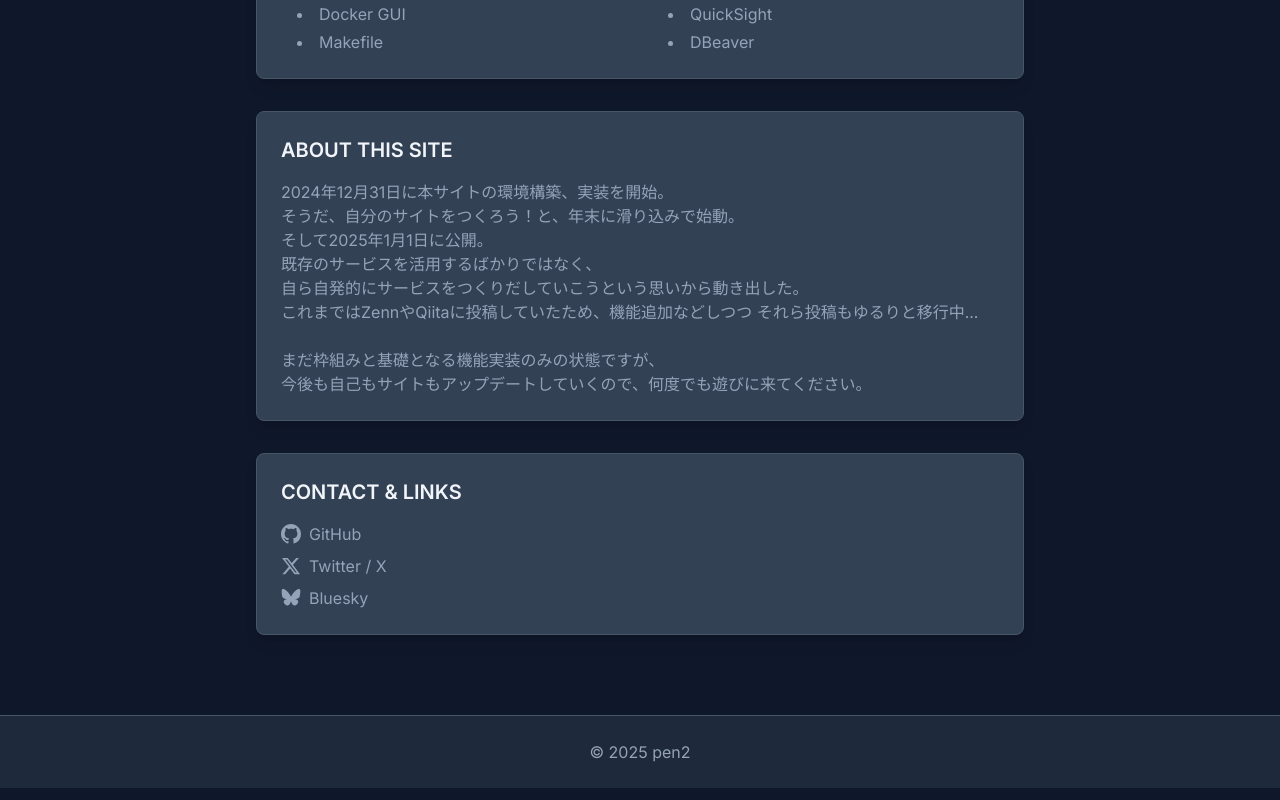
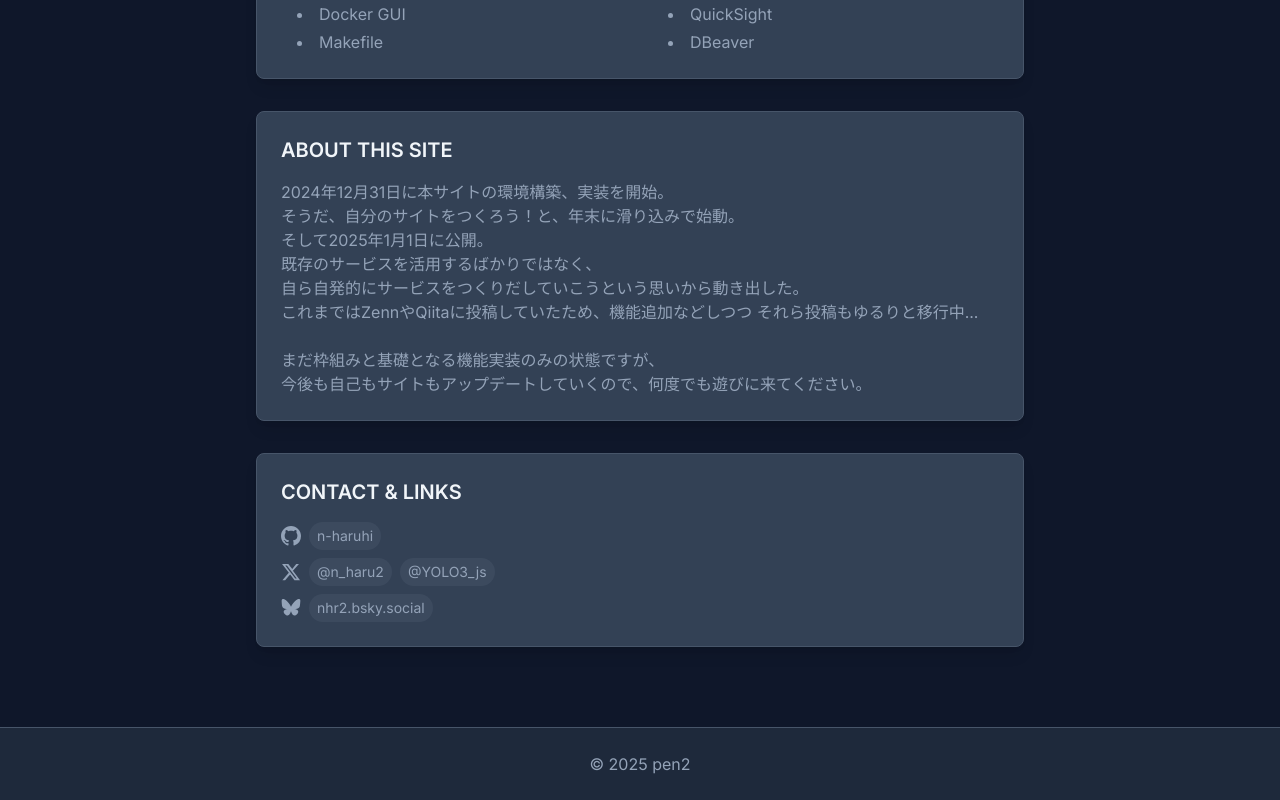
Before and after one commit to n-haruhi/my-tech-blog, a Next.js app: page /about in a window 1280 px wide. Shown: the part 1202-2002 px from the top of the page. Built offline with nearby package versions, Linux system fonts and the light colour scheme.

Commit message:
Add new sns account to contact links

```diff
--- a/src/app/(main)/about/page.tsx
+++ b/src/app/(main)/about/page.tsx
@@ -112,36 +112,35 @@ export default function AboutPage() {
         <h2 className="text-neon-text text-lg sm:text-xl font-semibold mb-4">CONTACT & LINKS</h2>
         <div className="space-y-2">
           {/* GitHubリンク */}
-          <a
-            href="https://github.com/n-haruhi"
-            target="_blank"
-            rel="noopener noreferrer"
-            className="flex items-center text-neon-muted hover:text-neon-cyan text-sm sm:text-base transition-colors duration-300"
-          >
+          <div className="flex items-center text-neon-muted text-sm sm:text-base">
             <svg className="w-5 h-5 mr-2" fill="currentColor" viewBox="0 0 24 24">
               <path d="M12 0C5.37 0 0 5.37 0 12c0 5.31 3.435 9.795 8.205 11.385.6.105.825-.255.825-.57 0-.285-.015-1.23-.015-2.235-3.015.555-3.795-.735-4.035-1.41-.135-.345-.72-1.41-1.23-1.695-.42-.225-1.02-.78-.015-.795.945-.015 1.62.87 1.845 1.23 1.08 1.815 2.805 1.305 3.495.99.105-.78.42-1.305.765-1.605-2.67-.3-5.46-1.335-5.46-5.925 0-1.305.465-2.385 1.23-3.225-.12-.3-.54-1.53.12-3.18 0 0 1.005-.315 3.3 1.23.96-.27 1.98-.405 3-.405s2.04.135 3 .405c2.295-1.56 3.3-1.23 3.3-1.23.66 1.65.24 2.88.12 3.18.765.84 1.23 1.905 1.23 3.225 0 4.605-2.805 5.625-5.475 5.925.435.375.81 1.095.81 2.22 0 1.605-.015 2.895-.015 3.3 0 .315.225.69.825.57A12.02 12.02 0 0024 12c0-6.63-5.37-12-12-12z" />
             </svg>
-            GitHub
-          </a>
+            <a href="https://github.com/n-haruhi" target="_blank" rel="noopener noreferrer"
+              className="px-2 py-1 bg-neon-border/50 hover:bg-neon-border/20 rounded-full text-xs sm:text-sm transition-colors duration-300">
+              n-haruhi
+            </a>
+          </div>
+
           {/* X/旧Twitterリンク */}
-          <a
-            href="https://x.com/n_haru2"
-            target="_blank"
-            rel="noopener noreferrer"
-            className="flex items-center text-neon-muted hover:text-neon-cyan text-sm sm:text-base transition-colors duration-300"
-          >
+          <div className="flex items-center text-neon-muted text-sm sm:text-base">
             <svg className="w-5 h-5 mr-2" fill="currentColor" viewBox="0 0 24 24">
-              <path d="M18.244 2.25h3.308l-7.227 8.26 8.502 11.24H16.17l-5.214-6.817L4.99 21.75H1.68l7.73-8.835L1.254 2.25H8.08l4.713 6.231zm-1.161 17.52h1.833L7.084 4.126H5.117z" />
+              <path d="M18.244 2.25h3.308l-7.227 8.26 8.502 11.24H16.17l-5.214-6.817L4.99 21.75H1.68l7.73-8.835L1.254 2.25H8.80l4.713 6.231zm-1.161 17.52h1.833L7.084 4.126H5.117z" />
             </svg>
-            Twitter / X
-          </a>
+            <div className="flex gap-2">
+              <a href="https://x.com/n_haru2" target="_blank" rel="noopener noreferrer"
+                className="px-2 py-1 bg-neon-border/50 hover:bg-neon-border/20 rounded-full text-xs sm:text-sm transition-colors duration-300">
+                @n_haru2
+              </a>
+              <a href="https://x.com/YOLO3_js" target="_blank" rel="noopener noreferrer"
+                className="px-2 py-1 bg-neon-border/50 hover:bg-neon-border/20 rounded-full text-xs sm:text-sm transition-colors duration-300">
+                @YOLO3_js
+              </a>
+            </div>
+          </div>
+
           {/* Blueskyリンク */}
-          <a
-            href="https://bsky.app/profile/nhr2.bsky.social"
-            target="_blank"
-            rel="noopener noreferrer"
-            className="flex items-center text-neon-muted hover:text-neon-cyan text-sm sm:text-base transition-colors duration-300"
-          >
+          <div className="flex items-center text-neon-muted text-sm sm:text-base">
             <svg
               className="w-5 h-5 mr-2"
               fill="currentColor"
@@ -151,8 +150,11 @@ export default function AboutPage() {
             >
               <path d="M13.873 3.805C21.21 9.332 29.103 20.537 32 26.55v15.882c0-.338-.13.044-.41.867-1.512 4.456-7.418 21.847-20.923 7.944-7.111-7.32-3.819-14.64 9.125-16.85-7.405 1.264-15.73-.825-18.014-9.015C1.12 23.022 0 8.51 0 6.55 0-3.268 8.579-.182 13.873 3.805zm36.254 0C42.79 9.332 34.897 20.537 32 26.55v15.882c0-.338.13.044.41.867 1.512 4.456 7.418 21.847 20.923 7.944 7.111-7.32 3.819-14.64-9.125-16.85 7.405 1.264 15.73-.825 18.014-9.015C62.88 23.022 64 8.51 64 6.55c0-9.818-8.578-6.732-13.873-2.745z" />
             </svg>
-            Bluesky
-          </a>
+            <a href="https://bsky.app/profile/nhr2.bsky.social" target="_blank" rel="noopener noreferrer"
+              className="px-2 py-1 bg-neon-border/50 hover:bg-neon-border/20 rounded-full text-xs sm:text-sm transition-colors duration-300">
+              nhr2.bsky.social
+            </a>
+          </div>
         </div>
       </section>
     </div>
```
